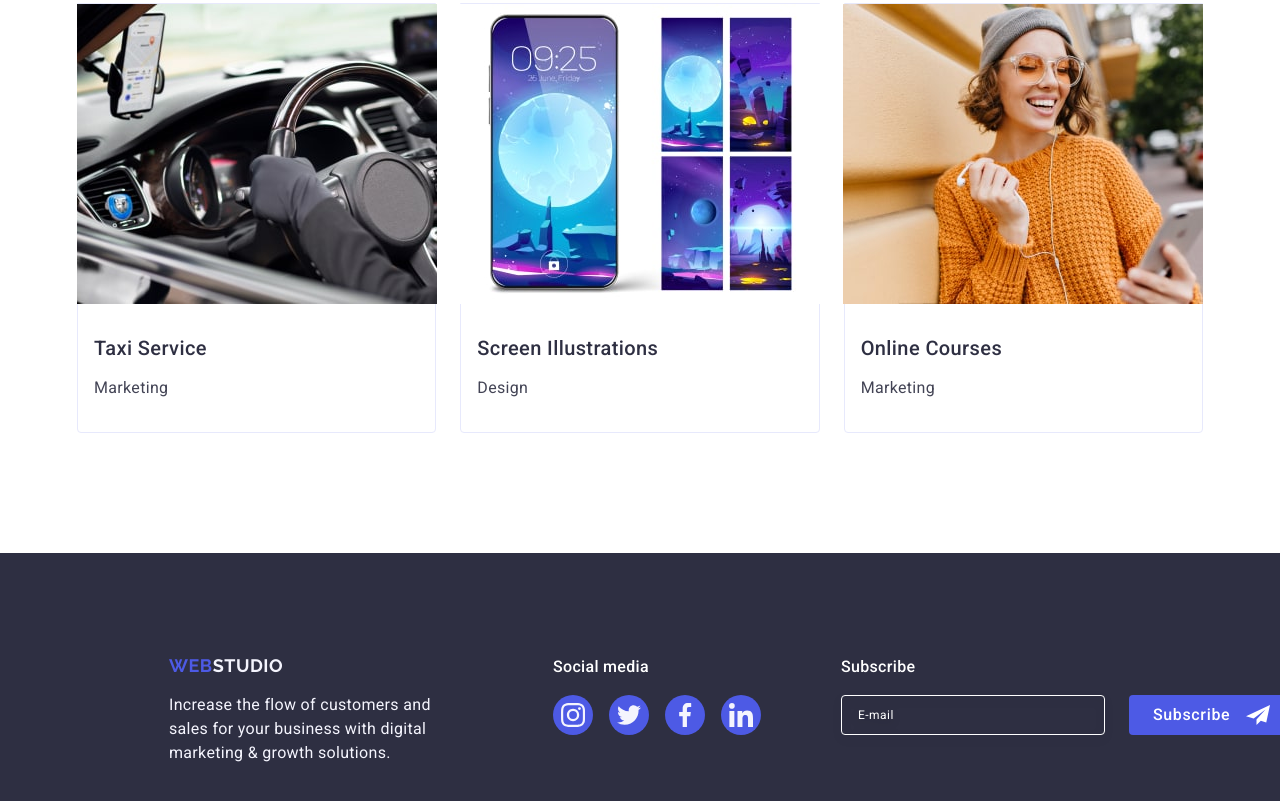
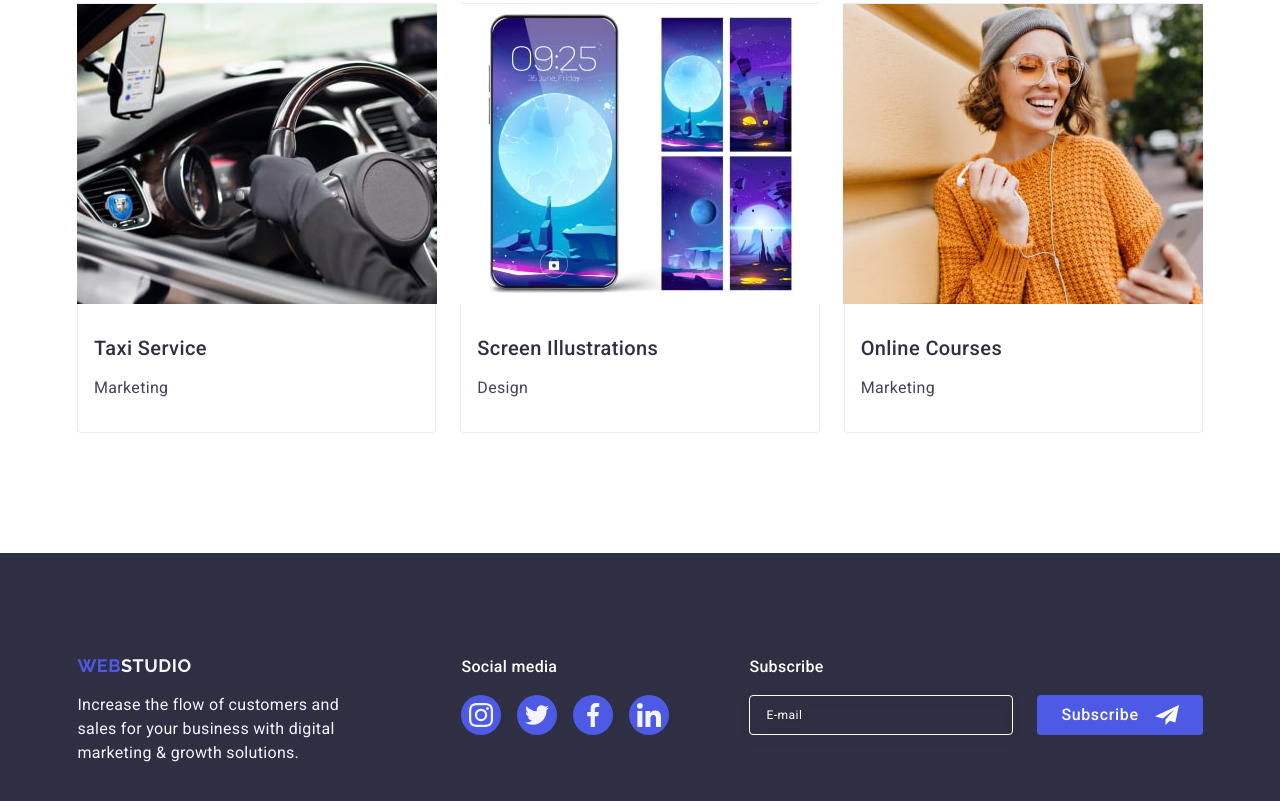
Before and after one commit to Danilthedjun/goit-markup-hw-06, a plain HTML site: page index.html in a window 1280 px wide. Shown: the part 2632-3433 px from the top of the page. Drawn offline with nearby package versions, Linux system fonts and the light colour scheme.

Commit message:
ehgrehrh

```diff
--- a/css/styles-old.css
+++ b/css/styles-old.css
@@ -777,3 +777,20 @@ ol {
 .modal-submit-btn:focus {
   background-color: #404bbf;
 }
+.page-footer {
+  padding-top: 101.5px;
+  padding-bottom: 100px;
+  padding-left: 108px;
+  padding-right: 164px;
+}
+.page-footer {
+  padding-left: 108px;
+  padding-right: 164px;
+}
+.page-footer {
+  background-color: #2e2f42;
+  padding-top: 97.5px;
+  padding-bottom: 96px;
+  padding-left: 16px;
+  padding-right: 16px;
+}
--- a/css/styles.css
+++ b/css/styles.css
@@ -1166,10 +1166,9 @@ ol {
     flex-wrap: nowrap;
     column-gap: 0px;
     row-gap: 0px;
-    justify-content: flex-start;
+    justify-content: center;
     align-items: baseline;
-    padding-top: 101.5px;
-    padding-bottom: 100px;
+    padding: 0;
   }
   .footer-content {
     display: flex;
@@ -1182,4 +1181,10 @@ ol {
   .footer-text {
     min-width: 264px;
   }
+  .page-footer {
+    padding-top: 101.5px;
+    padding-bottom: 100px;
+    padding-left: 0px;
+    padding-right: 0px;
+  }
 }
```
